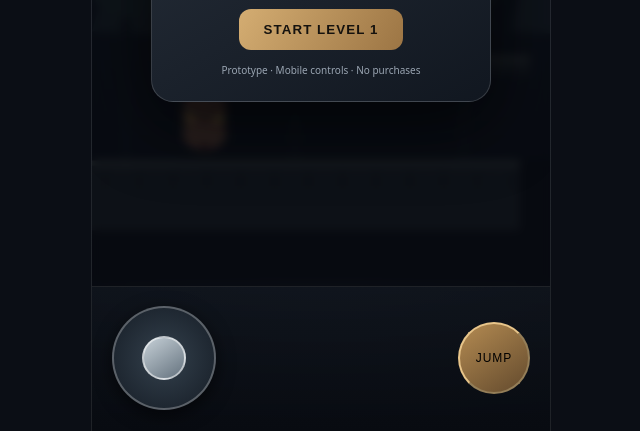
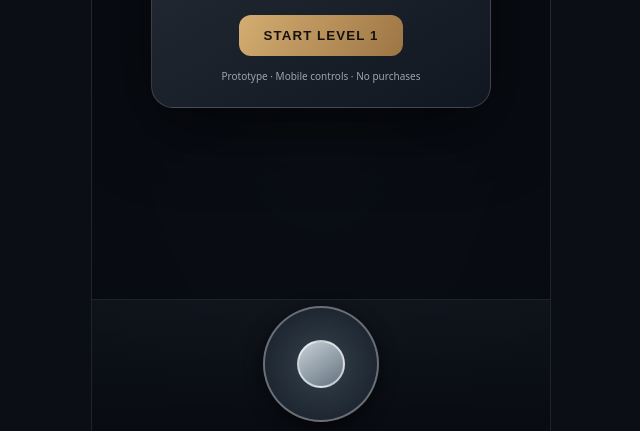
Before and after one commit to lovermansky2012/bubu-dudu-defense, a plain HTML site: page rescue-mission/index.html in a window 1280 px wide. Shown: the part 369-800 px from the top of the page, without its empty margins (319-959 px from the left). Drawn offline with Linux system fonts and the light colour scheme.

Commit message:
Use one joystick for movement and jumping; raise soundtrack volume

```diff
--- a/rescue-mission/index.html
+++ b/rescue-mission/index.html
@@ -12,8 +12,8 @@ header{height:58px;flex:none;display:flex;align-items:center;justify-content:spa
 #stage{position:relative;flex:1;min-height:0;overflow:hidden}
 canvas{width:100%;height:100%;display:block}
 #hint{position:absolute;left:50%;top:12px;transform:translateX(-50%);background:#0a0d14b8;border:1px solid #ffffff22;border-radius:20px;padding:7px 12px;font-size:10px;color:#d7dbe1;white-space:nowrap;pointer-events:none}
-#controls{height:145px;flex:none;display:flex;justify-content:space-between;align-items:center;padding:12px 20px calc(15px + env(safe-area-inset-bottom));background:linear-gradient(#10151dcc,#080b11);border-top:1px solid #ffffff18}
-.pad{display:flex;gap:10px}.ctrl{width:58px;height:58px;border-radius:18px;border:1px solid #ffffff30;background:linear-gradient(145deg,#303b48,#151d27);color:#fff;font-size:23px;font-weight:700;box-shadow:0 5px 16px #0008;touch-action:none}.ctrl:active,.ctrl.down{background:#786344;transform:translateY(2px)}#jump{width:72px;height:72px;border-radius:50%;font-size:12px;letter-spacing:.08em;background:linear-gradient(145deg,#b48b52,#634a2d);border-color:#e8c58a}#stick{width:104px;height:104px;border-radius:50%;border:2px solid #ffffff45;background:radial-gradient(circle,#34414d,#151c25);position:relative;touch-action:none;box-shadow:0 5px 18px #0009}#knob{position:absolute;width:44px;height:44px;left:28px;top:28px;border-radius:50%;background:linear-gradient(145deg,#c6d0d7,#64727e);border:2px solid #ffffff88;pointer-events:none}
+#controls{height:132px;flex:none;display:flex;justify-content:center;align-items:center;padding:8px 16px calc(12px + env(safe-area-inset-bottom));background:linear-gradient(#10151dcc,#080b11);border-top:1px solid #ffffff18}
+#stick{width:116px;height:116px;border-radius:50%;border:2px solid #ffffff55;background:radial-gradient(circle,#34414d,#151c25);position:relative;touch-action:none;box-shadow:0 5px 18px #0009}#knob{position:absolute;width:48px;height:48px;left:32px;top:32px;border-radius:50%;background:linear-gradient(145deg,#c6d0d7,#64727e);border:2px solid #ffffff99;pointer-events:none}
 #overlay{position:absolute;inset:0;display:flex;align-items:center;justify-content:center;background:#080b11c9;backdrop-filter:blur(5px);padding:24px}
 .panel{width:min(340px,100%);padding:24px 20px;border:1px solid #ffffff28;border-radius:22px;background:linear-gradient(150deg,#252d38,#111720);text-align:center;box-shadow:0 20px 70px #000a}
 .panel h1{font-size:22px;line-height:1.15;margin:0 0 10px}.panel p{font-size:12px;line-height:1.6;color:#c1c8d1;margin:0 0 18px}
@@ -25,15 +25,15 @@ canvas{width:100%;height:100%;display:block}
 <header><div class="brand">BUBU & DUDU <small>RESCUE MISSION · TEST BUILD</small></div><div id="hud"><span>LEVEL <b>01 / 10</b></span><span>❤ <b id="lives">3</b></span><button id="audio">♫ SOUND ON</button></div></header>
 <main id="stage"><canvas id="game"></canvas><div id="hint">Find the switch. Open the way to bubu.</div>
 <div id="overlay"><div class="panel"><h1>Rescue Mission</h1><p>dudu has reached the abandoned forest station. Find the hidden switch, avoid the broken floor and rescue bubu.</p><button class="primary" id="start">START LEVEL 1</button><div class="note">Prototype · Mobile controls · No purchases</div></div></div></main>
-<section id="controls"><div id="stick" aria-label="Movement joystick"><div id="knob"></div></div><button id="jump">JUMP</button></section>
+<section id="controls"><div id="stick" role="button" aria-label="Move: drag left or right; jump: push joystick upward"><div id="knob"></div></div></section>
 </div>
 <script>
 (()=> {
 const canvas=document.getElementById('game'),ctx=canvas.getContext('2d'),stage=document.getElementById('stage');
 let W=0,H=0,scale=1,started=false,won=false,dead=false,lives=3,cam=0,frame=0;
-const keys={left:false,right:false,jump:false};
+const keys={left:false,right:false};let jumpQueued=false;
 let audioCtx=null,audioOn=false,audioTimer=null;
-function startMusic(){if(audioOn)return;const AC=window.AudioContext||window.webkitAudioContext;if(!AC)return;audioCtx=new AC();audioCtx.resume();audioOn=true;document.getElementById('audio').textContent='♫ SOUND ON';const master=audioCtx.createGain();master.gain.value=.12;master.connect(audioCtx.destination);const low=audioCtx.createBiquadFilter();low.type='lowpass';low.frequency.value=850;low.connect(master);function note(freq,dur,when,vol){const o=audioCtx.createOscillator(),g=audioCtx.createGain();o.type='triangle';o.frequency.setValueAtTime(freq,when);g.gain.setValueAtTime(.0001,when);g.gain.linearRampToValueAtTime(vol,when+.8);g.gain.exponentialRampToValueAtTime(.0001,when+dur);o.connect(g);g.connect(low);o.start(when);o.stop(when+dur+.1)}const seq=[110,164.81,130.81,196,98,146.83,123.47,185];let n=0;function phrase(){if(!audioOn)return;let t=audioCtx.currentTime;note(seq[n%8],5,t,.18);note(seq[(n+2)%8]*2,3,t+1.4,.045);note(seq[(n+4)%8]*1.5,4,t+2.8,.035);n++;audioTimer=setTimeout(phrase,5200)}phrase()}
+function startMusic(){if(audioOn)return;const AC=window.AudioContext||window.webkitAudioContext;if(!AC)return;audioCtx=new AC();audioCtx.resume();audioOn=true;document.getElementById('audio').textContent='♫ SOUND ON';const master=audioCtx.createGain();master.gain.value=.30;master.connect(audioCtx.destination);const low=audioCtx.createBiquadFilter();low.type='lowpass';low.frequency.value=850;low.connect(master);function note(freq,dur,when,vol){const o=audioCtx.createOscillator(),g=audioCtx.createGain();o.type='triangle';o.frequency.setValueAtTime(freq,when);g.gain.setValueAtTime(.0001,when);g.gain.linearRampToValueAtTime(vol,when+.8);g.gain.exponentialRampToValueAtTime(.0001,when+dur);o.connect(g);g.connect(low);o.start(when);o.stop(when+dur+.1)}const seq=[110,164.81,130.81,196,98,146.83,123.47,185];let n=0;function phrase(){if(!audioOn)return;let t=audioCtx.currentTime;note(seq[n%8],5,t,.25);note(seq[(n+2)%8]*2,3,t+1.4,.075);note(seq[(n+4)%8]*1.5,4,t+2.8,.06);n++;audioTimer=setTimeout(phrase,5200)}phrase()}
 document.getElementById('audio').onclick=()=>{if(!audioOn){startMusic()}else{audioOn=false;clearTimeout(audioTimer);if(audioCtx)audioCtx.suspend();document.getElementById('audio').textContent='♫ SOUND OFF'}};
 const world={width:1900,ground:0,platforms:[{x:0,y:0,w:430,h:70},{x:520,y:0,w:360,h:70},{x:1000,y:0,w:900,h:70},{x:310,y:-105,w:130,h:18},{x:650,y:-145,w:150,h:18},{x:1120,y:-105,w:180,h:18}],switch:{x:740,y:-168,on:false},door:{x:1510,y:-145,open:false},bubu:{x:1760,y:-74,rescued:false}};
 const player={x:90,y:-76,vx:0,vy:0,w:42,h:58,grounded:false,face:1};
@@ -41,9 +41,9 @@ function resize(){const r=stage.getBoundingClientRect();W=r.width;H=r.height;con
 new ResizeObserver(resize).observe(stage);resize();
 function down(k,v){keys[k]=v}
 document.querySelectorAll('[data-key]').forEach(b=>{let k=b.dataset.key;b.addEventListener('pointerdown',e=>{e.preventDefault();down(k,true);b.classList.add('down')});['pointerup','pointercancel','pointerleave'].forEach(ev=>b.addEventListener(ev,()=>{down(k,false);b.classList.remove('down')}))});
-const stick=document.getElementById('stick'),knob=document.getElementById('knob');let stickPointer=null;function moveStick(e){const r=stick.getBoundingClientRect(),cx=r.left+r.width/2,cy=r.top+r.height/2;let dx=e.clientX-cx,dy=e.clientY-cy;const max=30,len=Math.hypot(dx,dy)||1;if(len>max){dx=dx/len*max;dy=dy/len*max}knob.style.transform='translate('+dx+'px,'+dy+'px)';keys.left=dx<-9;keys.right=dx>9}stick.addEventListener('pointerdown',e=>{e.preventDefault();stickPointer=e.pointerId;stick.setPointerCapture(e.pointerId);moveStick(e)});stick.addEventListener('pointermove',e=>{if(e.pointerId===stickPointer)moveStick(e)});function releaseStick(e){if(e.pointerId!==stickPointer)return;stickPointer=null;keys.left=false;keys.right=false;knob.style.transform='translate(0,0)'}stick.addEventListener('pointerup',releaseStick);stick.addEventListener('pointercancel',releaseStick);document.getElementById('jump').addEventListener('pointerdown',e=>{e.preventDefault();keys.jump=true});['pointerup','pointercancel','pointerleave'].forEach(ev=>document.getElementById('jump').addEventListener(ev,()=>keys.jump=false));
-addEventListener('keydown',e=>{if(['ArrowLeft','a','ArrowRight','d',' ','ArrowUp','w'].includes(e.key))e.preventDefault();if(e.key==='ArrowLeft'||e.key==='a')down('left',true);if(e.key==='ArrowRight'||e.key==='d')down('right',true);if(e.key===' '||e.key==='ArrowUp'||e.key==='w')down('jump',true)});
-addEventListener('keyup',e=>{if(e.key==='ArrowLeft'||e.key==='a')down('left',false);if(e.key==='ArrowRight'||e.key==='d')down('right',false);if(e.key===' '||e.key==='ArrowUp'||e.key==='w')down('jump',false)});
+const stick=document.getElementById('stick'),knob=document.getElementById('knob');let stickPointer=null;function moveStick(e){const r=stick.getBoundingClientRect(),cx=r.left+r.width/2,cy=r.top+r.height/2;let dx=e.clientX-cx,dy=e.clientY-cy;const max=34,len=Math.hypot(dx,dy)||1;if(len>max){dx=dx/len*max;dy=dy/len*max}knob.style.transform='translate('+dx+'px,'+dy+'px)';keys.left=dx<-10;keys.right=dx>10;if(dy<-15)jumpQueued=true}stick.addEventListener('pointerdown',e=>{e.preventDefault();stickPointer=e.pointerId;stick.setPointerCapture(e.pointerId);moveStick(e)});stick.addEventListener('pointermove',e=>{if(e.pointerId===stickPointer)moveStick(e)});function releaseStick(e){if(e.pointerId!==stickPointer)return;stickPointer=null;keys.left=false;keys.right=false;knob.style.transform='translate(0,0)'}stick.addEventListener('pointerup',releaseStick);stick.addEventListener('pointercancel',releaseStick);document.getElementById('jump').addEventListener('pointerdown',e=>{e.preventDefault();keys.jump=true});['pointerup','pointercancel','pointerleave'].forEach(ev=>document.getElementById('jump').addEventListener(ev,()=>keys.jump=false));
+addEventListener('keydown',e=>{if(['ArrowLeft','a','ArrowRight','d',' ','ArrowUp','w'].includes(e.key))e.preventDefault();if(e.key==='ArrowLeft'||e.key==='a')down('left',true);if(e.key==='ArrowRight'||e.key==='d')down('right',true);if((e.key===' '||e.key==='ArrowUp'||e.key==='w')&&!keys._jumpHeld){jumpQueued=true;keys._jumpHeld=true}});
+addEventListener('keyup',e=>{if(e.key==='ArrowLeft'||e.key==='a')down('left',false);if(e.key==='ArrowRight'||e.key==='d')down('right',false);if(e.key===' '||e.key==='ArrowUp'||e.key==='w')keys._jumpHeld=false});
 document.getElementById('start').onclick=()=>{startMusic();started=true;document.getElementById('overlay').style.display='none'};
 function rounded(x,y,w,h,r,c){ctx.fillStyle=c;ctx.beginPath();ctx.roundRect(x,y,w,h,r);ctx.fill()}
 function drawBear(x,y,white=false){ctx.save();ctx.translate(x,y);const fur=white?'#f0eee9':'#a96f50',dark=white?'#593329':'#4b261f',cheek=white?'#ef9eaa':'#f1c35d';
@@ -70,10 +70,10 @@ ctx.restore();
 if(started&&!won&&!dead)update(unit,groundY/unit);
 if(won||dead){document.getElementById('overlay').style.display='flex';document.querySelector('.panel h1').textContent=won?'bubu rescued!':'Try again';document.querySelector('.panel p').textContent=won?'You completed the first test stage.':'dudu fell into the darkness. Try the stage again.';document.getElementById('start').textContent=won?'PLAY AGAIN':'RETRY';document.getElementById('start').onclick=()=>{reset();started=true;document.getElementById('overlay').style.display='none'};won=false;dead=false}
 requestAnimationFrame(draw)}
-function update(unit,gy){frame++;let oldY=player.y;player.vx=(keys.right?3.1:0)-(keys.left?3.1:0);if(player.vx)player.face=Math.sign(player.vx);if(keys.jump&&player.grounded){player.vy=-9.4;player.grounded=false}player.vy=Math.min(11,player.vy+.43);player.x+=player.vx;player.y+=player.vy;player.x=Math.max(0,Math.min(world.width-player.w,player.x));player.grounded=false;
+function update(unit,gy){frame++;let oldY=player.y;player.vx=(keys.right?3.1:0)-(keys.left?3.1:0);if(player.vx)player.face=Math.sign(player.vx);if(jumpQueued&&player.grounded){player.vy=-9.4;player.grounded=false}jumpQueued=falseplayer.vy=Math.min(11,player.vy+.43);player.x+=player.vx;player.y+=player.vy;player.x=Math.max(0,Math.min(world.width-player.w,player.x));player.grounded=false;
 const feet=player.y+player.h;for(const p of world.platforms){let top=-p.y;if(player.x+player.w>p.x&&player.x<p.x+p.w&&oldY+player.h<=top+5&&feet>=top&&player.vy>=0){player.y=top-player.h;player.vy=0;player.grounded=true}}
 if(player.y>190){lives--;document.getElementById('lives').textContent=lives;if(lives<=0)dead=true;else resetPlayer()}
-if(Math.abs(player.x-world.switch.x)<35&&!world.switch.on&&keys.jump){world.switch.on=true;world.door.open=true;document.getElementById('hint').textContent='The old gate is open. Reach bubu!'}
+if(Math.abs(player.x-world.switch.x)<35&&!world.switch.on&&jumpQueued){world.switch.on=true;world.door.open=true;document.getElementById('hint').textContent='The old gate is open. Reach bubu!'}
 if(world.door.open&&player.x>world.bubu.x-55&&player.x<world.bubu.x+55){world.bubu.rescued=true;won=true}
 }
 function resetPlayer(){player.x=90;player.y=-76;player.vx=0;player.vy=0}
```
